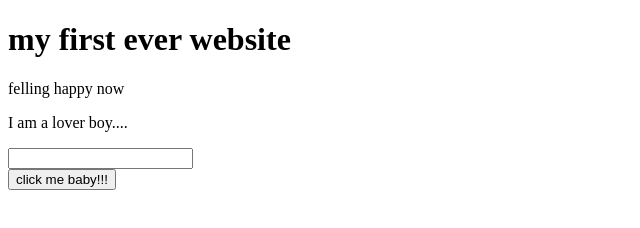
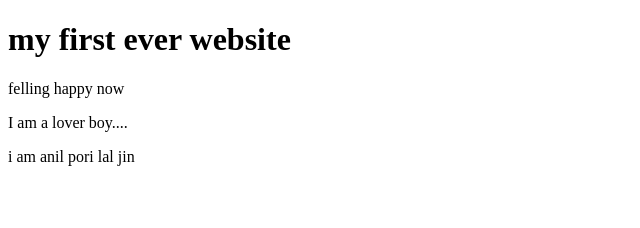
Before and after one commit to alquddus90/My-first-website, a plain HTML site: page index.html in a window 1280 px wide. Shown: the whole page, without its empty margins (0-640 px from the left). Drawn offline with Linux system fonts and the light colour scheme.

Commit message:
finally sending

```diff
--- a/index.html
+++ b/index.html
@@ -7,8 +7,7 @@
     <h1>my first ever website</h1>
     <p>felling happy now</p>
     <p>I am a lover boy....</p>
-    <input type="text">
-    <br>
-    <button>click me baby!!!</button>
+    <p>i am anil pori lal jin</p>
+
 </body>
 </html>
```
